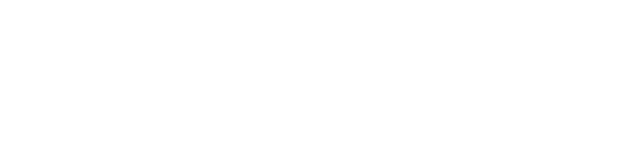
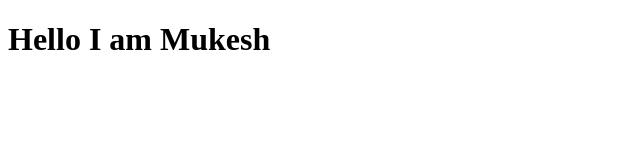
Before and after one commit to anil6200/AnilRepo1, a plain HTML site: page index.html in a window 1280 px wide. Shown: the whole page, without its empty margins (0-640 px from the left). Drawn offline with Linux system fonts and the light colour scheme.

Commit message:
Mukesh add h1 tag

```diff
--- a/index.html
+++ b/index.html
@@ -6,6 +6,6 @@
     <title>Repo 1</title>
 </head>
 <body>
-
+    <h1>Hello I am Mukesh</h1>
 </body>
 </html>
```
